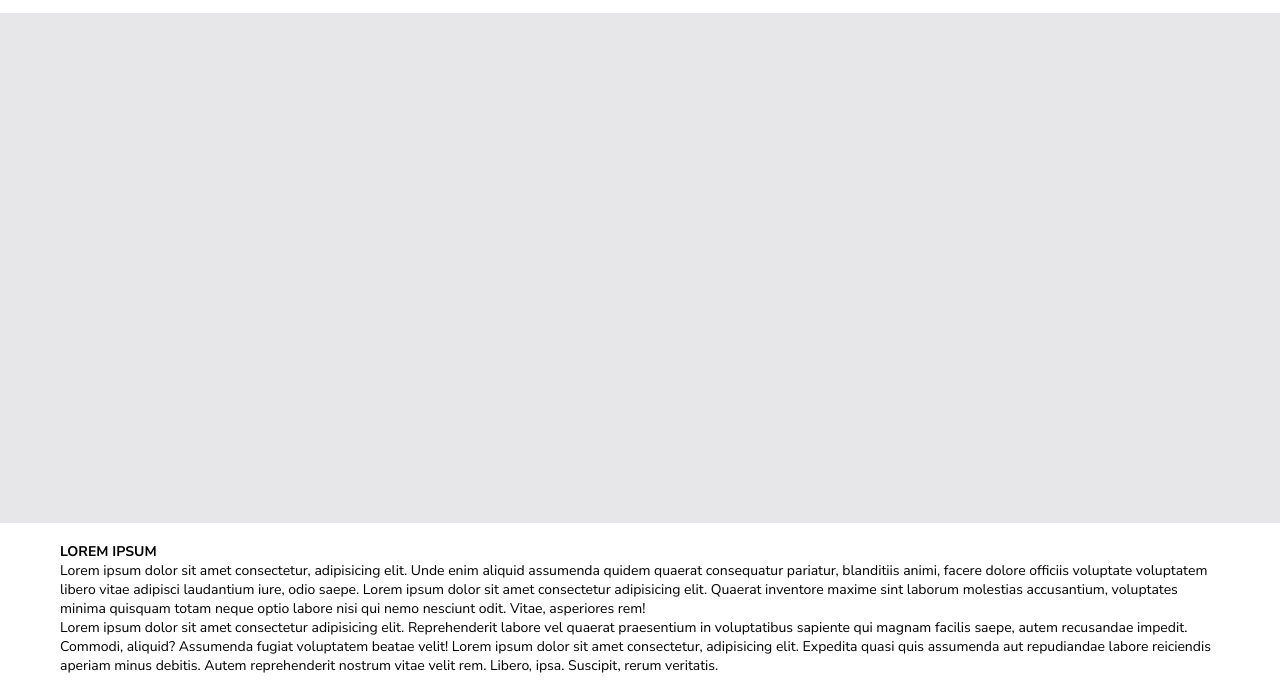
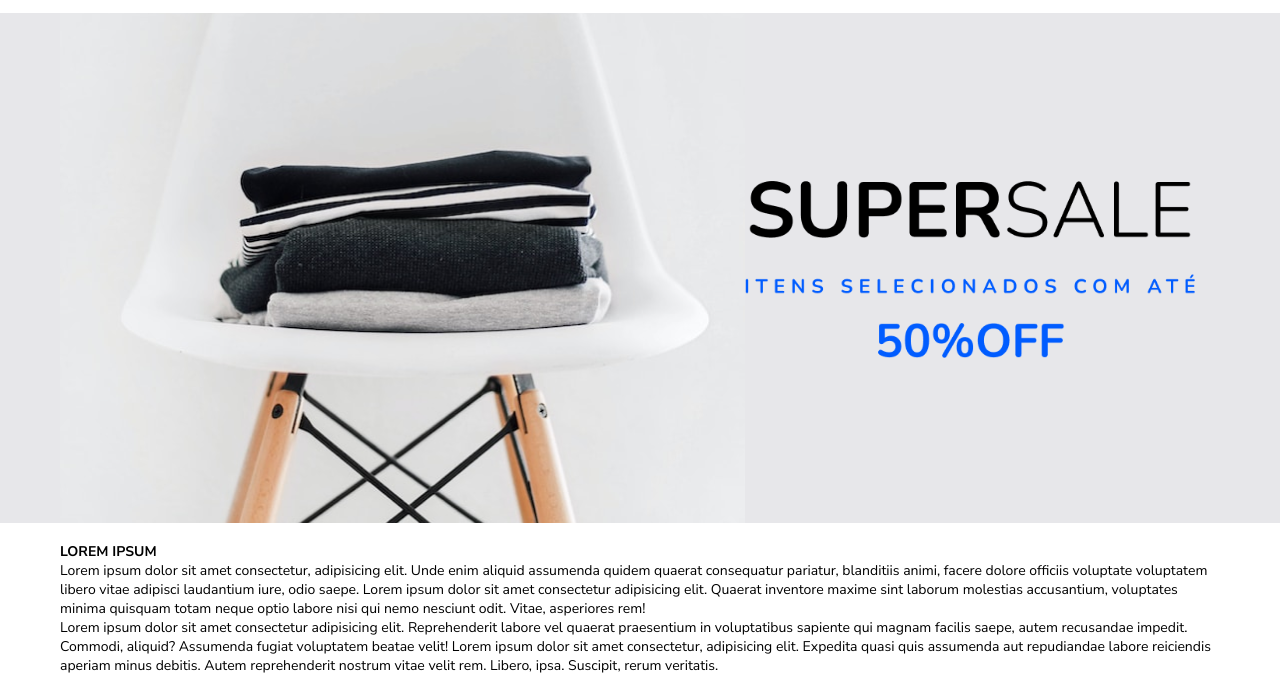
Before and after one commit to DaviSant0s/projeto1-desenvolvimento-layout, a website: page index.html in a window 1280 px wide. Shown: the part 105-791 px from the top of the page. Drawn offline with nearby package versions, Linux system fonts and the light colour scheme.

Commit message:
finished home style

```diff
--- a/css/header.css
+++ b/css/header.css
@@ -93,6 +93,7 @@ header > .container {
     display: flex;
     justify-content: end;
     align-items: center;
+    cursor: pointer;
 }
 
 .welcome-and-cart-container > .cart > span {
--- /dev/null
+++ b/css/home.css
@@ -0,0 +1,17 @@
+.home-container {
+    background-color: #E7E7EA;
+}
+
+.home-container > .container {
+    display: flex;
+    align-items: center;
+    height: 510px;
+}
+
+.home-container > .container .chair-image {
+    height: 100%;
+}
+
+.home-container > .container .supersale {
+    width: 450px;
+}
--- a/css/main.css
+++ b/css/main.css
@@ -7,8 +7,3 @@
 section {
     width: 100%;
 }
-
-.home-container {
-    background-color: #E7E7EA;
-    height: 510px;
-}
--- a/index.html
+++ b/index.html
@@ -13,8 +13,9 @@
 
     <!--Styles-->
     <link rel="stylesheet" href="./css/reset.css">
+    <link rel="stylesheet" href="./css/header.css">
     <link rel="stylesheet" href="./css/main.css">
-    <link rel="stylesheet" href="./css/header.css">
+    <link rel="stylesheet" href="./css/home.css">
     <title>Document</title>
 </head>
 <body>
@@ -78,7 +79,8 @@
     <main>
         <section class="home-container">
             <div class="container">
-                <img src="" alt="">
+                <img class="chair-image" src="./assets/objects/chair.png" alt="">
+                <img class="supersale" src="./assets/objects/supersale.png" alt="">
             </div>
         </section>
         <section class="releases-carousel-container">
```
Also changed, not shown: assets/objects/supersale.png (added).
